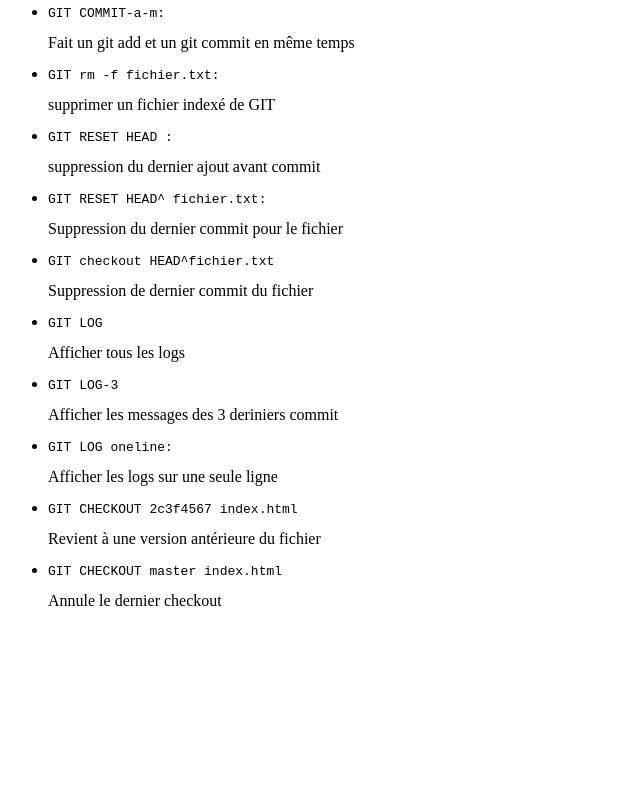
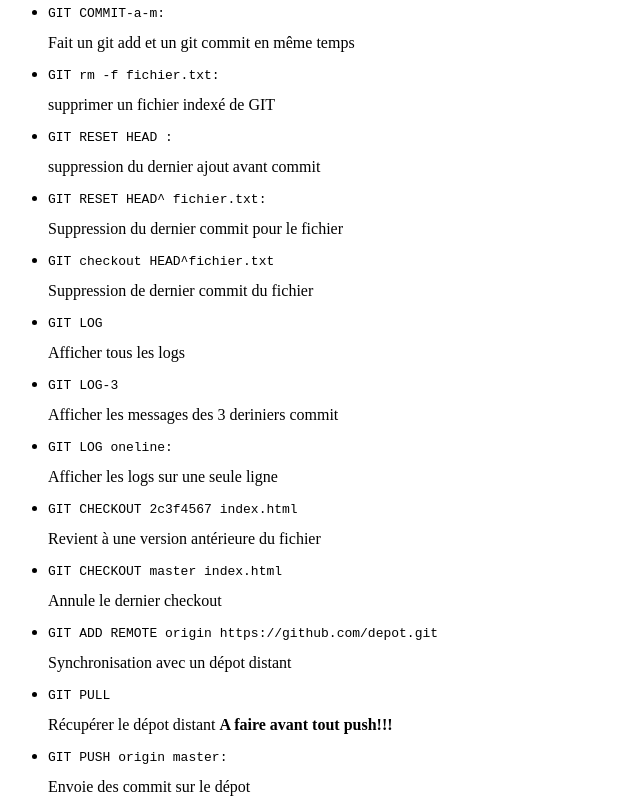
Before and after one commit to dauphine23/projetGit, a plain HTML site: page index.html in a window 1280 px wide. Shown: the part 387-1199 px from the top of the page, without its empty margins (0-640 px from the left). Before the commit the page ends 1013 px from the top, so only its background shows below. Drawn offline with Linux system fonts and the light colour scheme.

Commit message:
dernière MAJ

```diff
--- a/index.html
+++ b/index.html
@@ -22,6 +22,9 @@
 		<li><pre>GIT LOG oneline:</pre>Afficher les logs sur une seule ligne</li>
 		<li><pre>GIT CHECKOUT 2c3f4567 index.html</pre>Revient à une version antérieure du fichier</li>
 		<li><pre>GIT CHECKOUT master index.html</pre>Annule le dernier checkout</li>
+		<li><pre>GIT ADD REMOTE origin https://github.com/depot.git</pre>Synchronisation avec un dépot distant</li>
+		<li><pre>GIT PULL</pre>Récupérer le dépot distant <strong>A faire avant tout push!!!</strong></li>
+		<li><pre>GIT PUSH origin master:</pre>Envoie des commit sur le dépot </li>
 	</ul>
 </body>
 </html>
```
